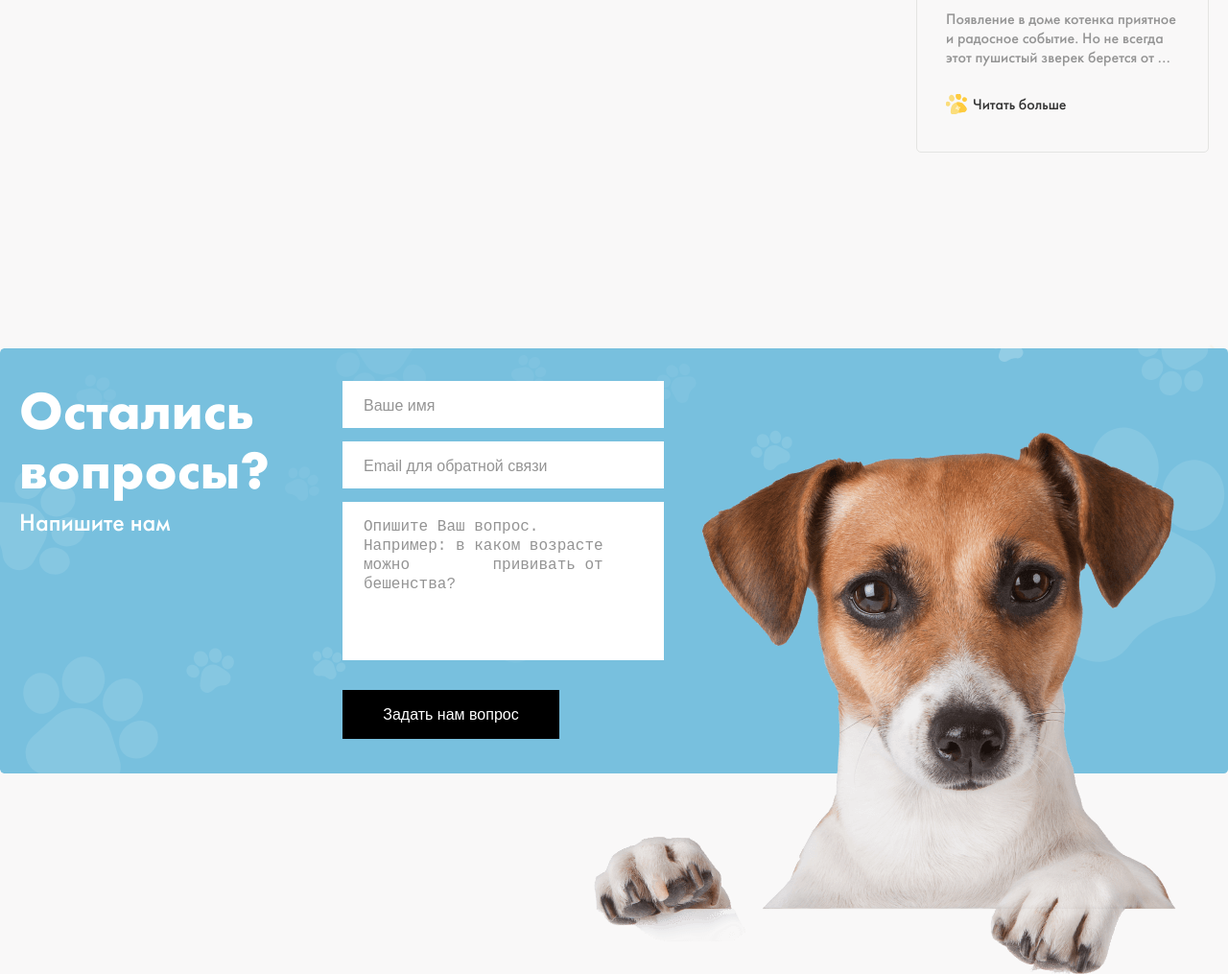
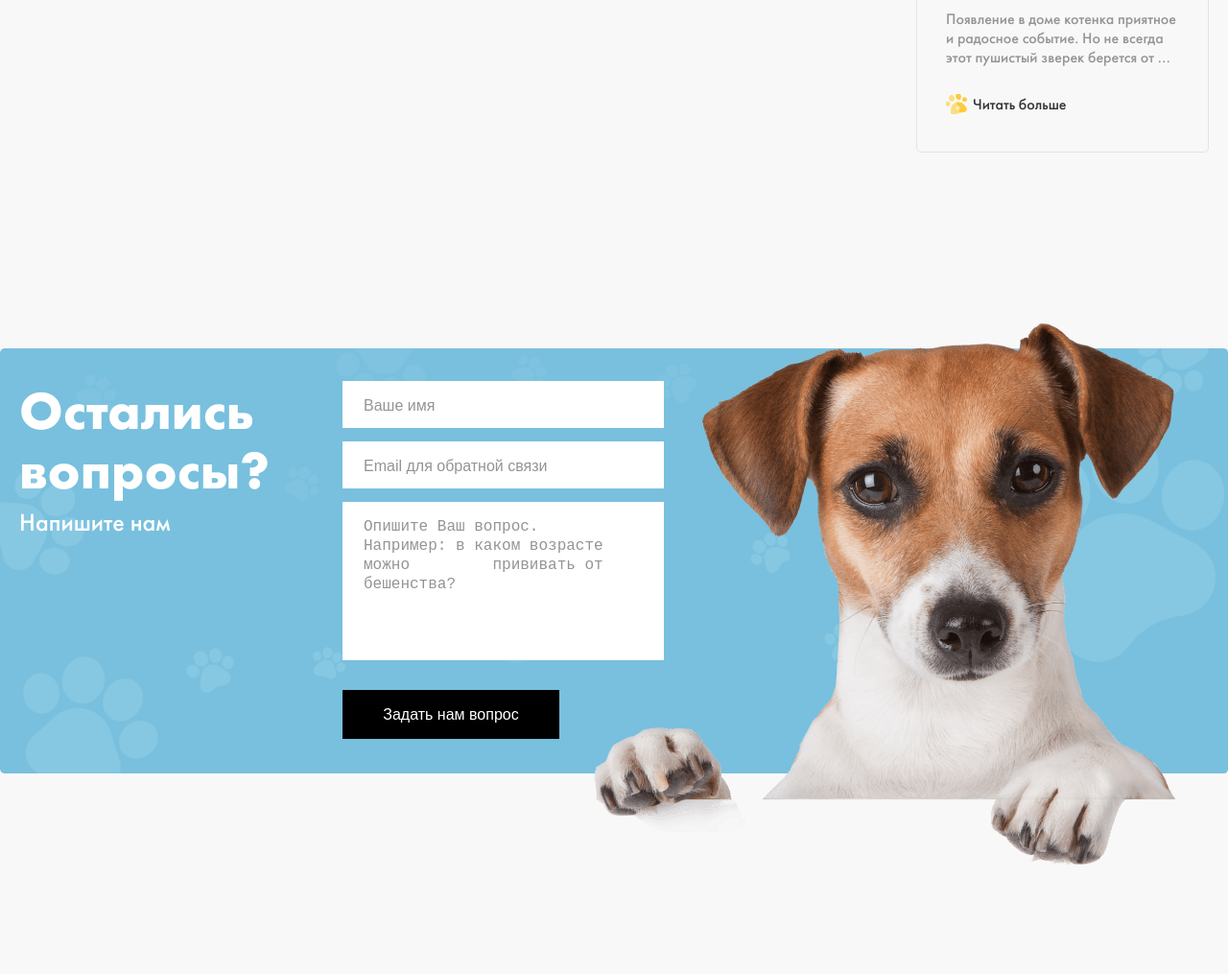
Before and after one commit to shirinsultonova/Vet-clinic, a plain HTML site: page servicesOpen.html in a window 1280 px wide. Shown: the part 1389-2404 px from the top of the page at 96% size. Drawn offline with Linux system fonts and the light colour scheme; files whose address does not match are found by name.

Commit message:
add servicesOpen page

```diff
--- a/css/main.css
+++ b/css/main.css
@@ -1,3 +1,10 @@
+/*
+* Prefixed by https://autoprefixer.github.io
+* PostCSS: v8.4.14,
+* Autoprefixer: v10.4.7
+* Browsers: last 4 version
+*/
+
 /*
 * Prefixed by https://autoprefixer.github.io
 * PostCSS: v8.4.14,
@@ -3311,6 +3318,6 @@ display: flex;
 
 .services-open-article__img{
   position: absolute;
-  top: -px;
+  top: -50px;
   left: calc(50% - 90px);
 }
```
Also changed, not shown: css/main.min.css.
